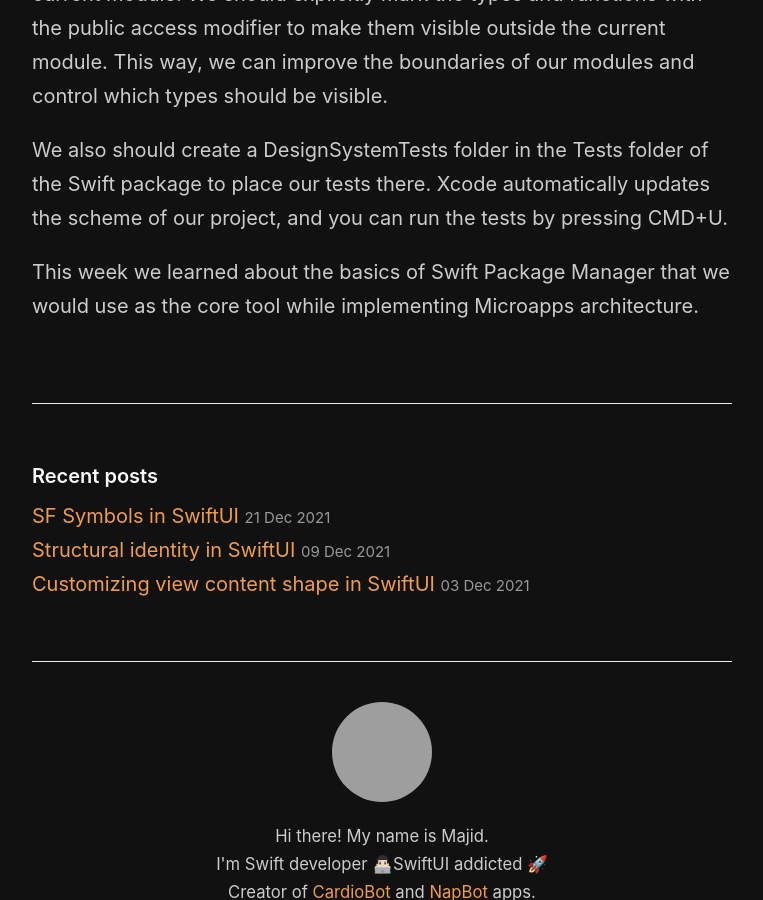
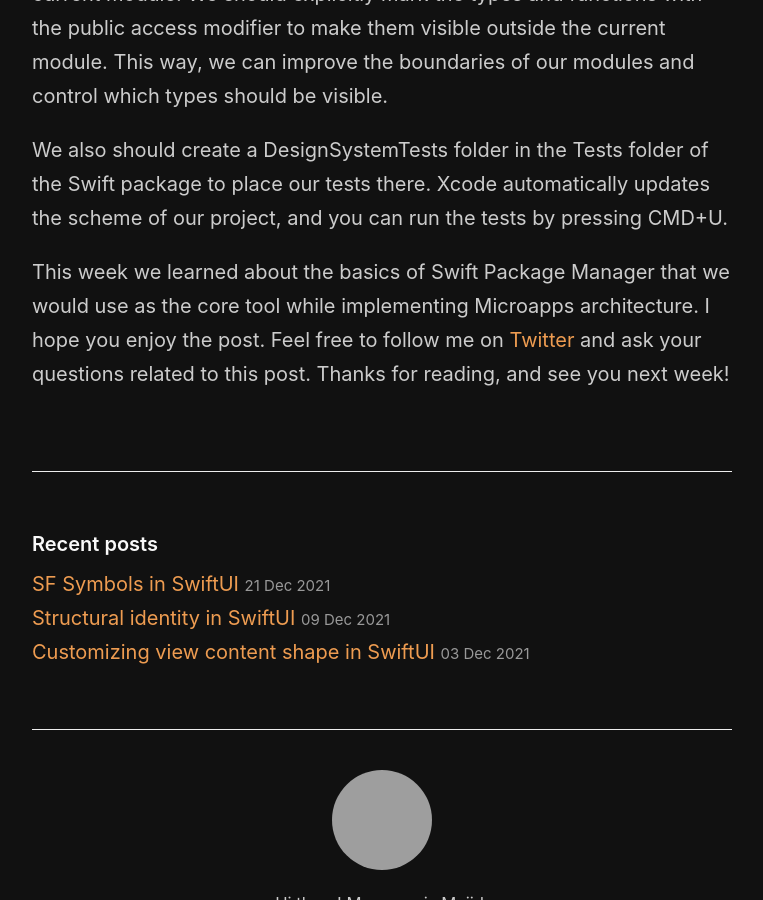
Before and after one commit to mecid/mecid.github.io, a Jekyll site: the page built from _posts/2022-01-12-microapps-architecture-in-swift-spm-basics.md, in a window 1280 px wide and 900 px high, scrolled down 2123 px, cut to the strip 0-900 px from the top of the window. Shown: the whole strip, without its empty margins (258-1021 px from the left). Built offline with Jekyll 4.4.1, drawn with Linux system fonts in a browser that asks for light colours; grey boxes are pictures that could not be loaded.

Commit message:
micro apps conclusion improved

```diff
--- a/_posts/2022-01-12-microapps-architecture-in-swift-spm-basics.md
+++ b/_posts/2022-01-12-microapps-architecture-in-swift-spm-basics.md
@@ -38,4 +38,4 @@ Here is the source code for the main button style that we will use across the ap
 
 We also should create a DesignSystemTests folder in the Tests folder of the Swift package to place our tests there. Xcode automatically updates the scheme of our project, and you can run the tests by pressing CMD+U.
 
-This week we learned about the basics of Swift Package Manager that we would use as the core tool while implementing Microapps architecture.
+This week we learned about the basics of Swift Package Manager that we would use as the core tool while implementing Microapps architecture. I hope you enjoy the post. Feel free to follow me on [Twitter](https://twitter.com/mecid) and ask your questions related to this post. Thanks for reading, and see you next week!
```
